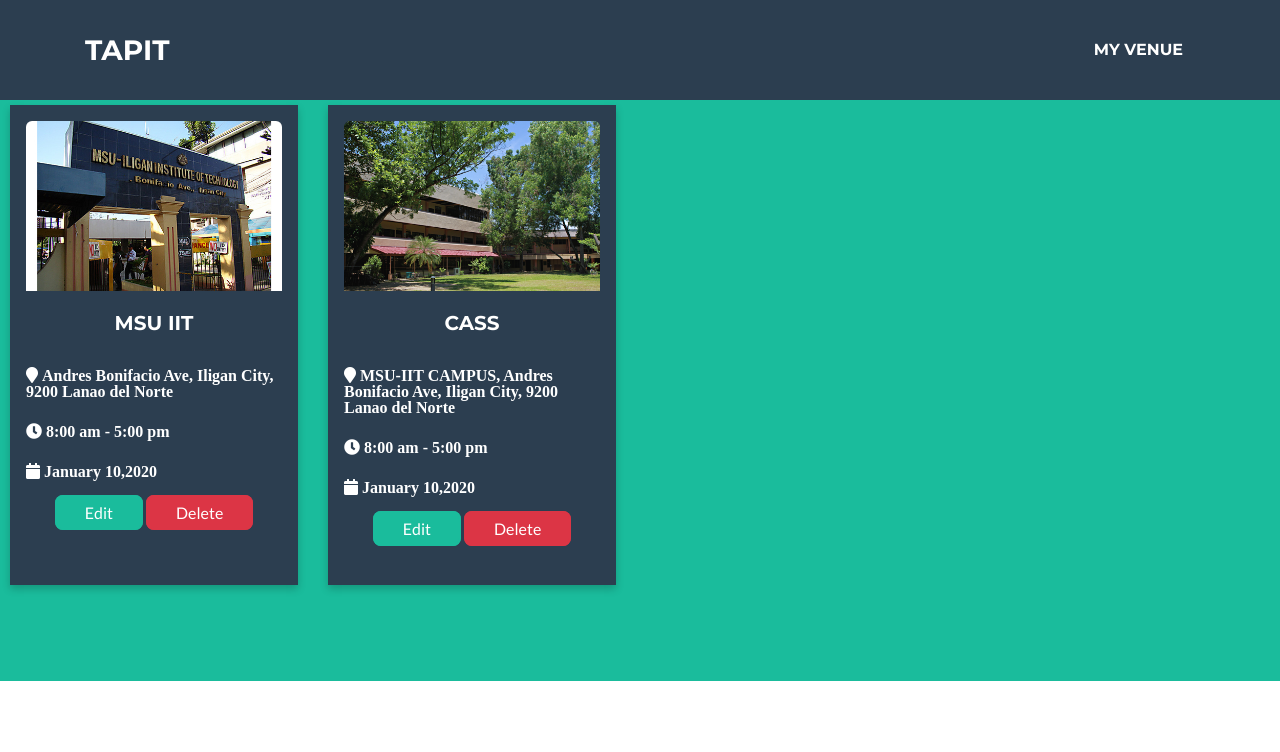
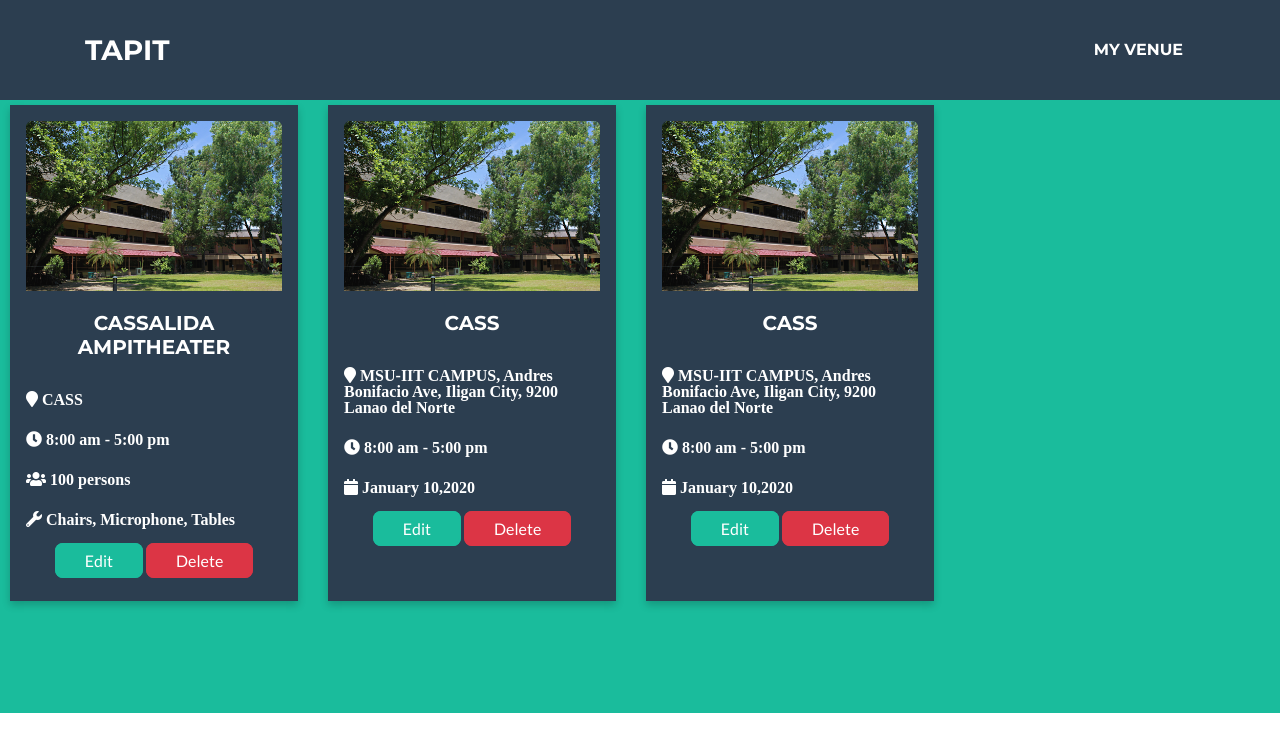
Before and after one commit to jeandelacruz1004/tapITWEB, a Flask app: template tapit/templates/venue.html in a window 1280 px wide. Shown: the top 752 px of the page. Run offline with Flask 2, Linux system fonts and the light colour scheme; the template is opened without the code that fills it, so the values that code supplies are empty; some libraries are stand-ins or nearby versions.

Commit message:
Can add venue

```diff
--- a/tapit/models.py
+++ b/tapit/models.py
@@ -123,10 +123,7 @@
     capacity = db.Column(db.Integer(), nullable=False)
     equipment = db.Column(db.String(), nullable=False)
     image_file = db.Column(db.String(), nullable=False, default='banner.jpg')
-    gallery = db.Column(db.String(), nullable=False)
-    status = db.Column(db.String(), nullable=False)
-    participants_list = db.Column(db.String(), nullable=False)
-    is_archived = db.Column(db.String(), nullable=False)
+
 
     def __repr__(self):
         return f"User('{self.venue_name}', '{self.college_id}', '{self.capacity}', '{self.equipment}')"
--- a/tapit/templates/manage_ven.html
+++ b/tapit/templates/manage_ven.html
@@ -9,7 +9,7 @@
         <div class="collapse navbar-collapse" id="navbarResponsive">
               <ul class="navbar-nav ml-auto">
                     <li class="nav-item mx-0 mx-lg-1">
-                        <a class="nav-link py-3 px-0 px-lg-3 rounded js-scroll-trigger" href="#portfolio">Venues</a>
+                        <a class="nav-link py-3 px-0 px-lg-3 rounded js-scroll-trigger" href="{{url_for('disp_venue')}}">Venues</a>
                     </li>
                     <li class="nav-item mx-0 mx-lg-1">
                          {% if current_user.is_admin == True %}
--- a/tapit/templates/venue.html
+++ b/tapit/templates/venue.html
@@ -25,22 +25,38 @@
 
 {% block content %}
   <header class="masthead bg-primary text-white text-center">
-    <div class="container d-flex align-items-center flex-column">
-        <div id="demo" class="carousel slide" data-ride="carousel" style=" width:100%; height: auto">
-
-
-        </div></div>
+    <div class="container d-flex align-items-center flex-column"><div id="demo" class="carousel slide" data-ride="carousel" style=" width:100%; height: auto"></div></div>
 
         <div class="row">
             <div class="col-sm-6">
-                <div class="cards" style="width: 18rem;  height:30rem;">
-                    <img class="card-img-top" src='{{ url_for("static", filename="img/IIT.jpg")}}' alt="Card image cap">
+                <div class="cards" style="width: 18rem;  height:31rem; margin-bottom: 1rem;">
+                    <img class="card-img-top" src='{{ url_for("static", filename="img/CASS.png")}}' alt="Card image cap">
                     <div class="card-body">
-                        <h5 class="card-title">MSU IIT</h5>
+                        <h5 class="card-title">CASSALIDA AMPITHEATER</h5>
                         <p class="card-text"></p>
                     </div>
                         <ul class="list-group list-group-flush">
-                            <i class="fa fa-map-marker" style="font-size:16px; text-align:left">  Andres Bonifacio Ave, Iligan City, 9200 Lanao del Norte</i><br>
+                            <i class="fa fa-map-marker" style="font-size:16px; text-align:left"> CASS</i><br>
+                            <i class="fa fa-clock" style="font-size:16px; text-align:left">  8:00 am - 5:00 pm</i><br>
+                            <i class="fa fa-users" style="font-size:16px; text-align:left"> 100 persons</i><br>
+                            <i class="fa fa-wrench" style="font-size:16px; text-align:left"> Chairs, Microphone, Tables</i>
+                        </ul>
+                    <div class="card-body" >
+                        <a href="#" class=" btn btn-primary"style="height:500px;width:200px" >Edit</a>
+                        <a href="#" class=" btn btn-danger" style="height:200px;width:200px" >Delete</a>
+                    </div>
+                </div>
+            </div>
+            <div class="col-sm-6" display="flex">
+                <div class="cards" style="width: 18rem; height:31rem;  margin-bottom: 1rem;">
+                    <img class="card-img-top" src='{{ url_for("static", filename="img/CASS.png")}}' alt="Card image cap">
+
+                    <div class="card-body">
+                        <h5 class="card-title">CASS</h5>
+                        <p class="card-text"></p>
+                    </div>
+                        <ul class="list-group list-group-flush">
+                            <i class="fa fa-map-marker" style="font-size:16px; text-align:left">  MSU-IIT CAMPUS, Andres Bonifacio Ave, Iligan City, 9200 Lanao del Norte</i><br>
                             <i class="fa fa-clock" style="font-size:16px; text-align:left">  8:00 am - 5:00 pm</i><br>
                             <i class="fa fa-calendar" style="font-size:16px; text-align:left"> January 10,2020</i>
                         </ul>
@@ -51,8 +67,9 @@
                 </div>
             </div>
             <div class="col-sm-6" display="flex">
-                <div class="cards" style="width: 18rem; height:30rem;">
+                <div class="cards" style="width: 18rem; height:31rem; margin-bottom: 1rem;">
                     <img class="card-img-top" src='{{ url_for("static", filename="img/CASS.png")}}' alt="Card image cap">
+
                     <div class="card-body">
                         <h5 class="card-title">CASS</h5>
                         <p class="card-text"></p>
@@ -69,79 +86,31 @@
                 </div>
             </div>
 
+            {% for venue in venues%}
+                <div class="col-sm-6" display="flex">
+                    <div class="cards" style="width: 18rem; height:31rem; margin-bottom: 1rem;">
+                        <img class="card-img-top" src='{{ url_for("static", filename="img/IIT.jpg")}}' alt="Card image cap">
+
+                        <div class="card-body">
+                            <h5 class="card-title">{{ venue.venue_name }}</h5>
+                            <p class="card-text"></p>
                         </div>
-
-
-</header>
-
-
-
-
-
-
-  <!-- Added Venuee-->
-
-  <div class="event-container">
-    <div class="eventcont">
-
-      {% for event in events%}
-      <div class="column">
-        <div class="card" style="width: 18rem; margin: 1rem;">
-          <img src='{{ image_file }}' class="card-img-top" alt="...">
-          <div class="card-body">
-            <h5 class="card-title">{{ event.title }}</h5>
-            <p class="card-text">{{ event.details }}</p>
-            <p>{{ event.start_time }}</p>
-            <p>{{ event.end_time }}</p>
-            <p>{{ event.date_created }}</p>
-            <a href="#" class="btn btn-primary" data-toggle="modal" data-target="#eventmodal{{ event.id }}">Event Details</a>
+                            <ul class="list-group list-group-flush">
+                                <i class="fa fa-map-marker" style="font-size:16px; text-align:left"> {{ venue.college }}</i><br>
+                                <i class="fa fa-clock" style="font-size:16px; text-align:left">  8:00 am - 5:00 pm</i><br>
+                                <i class="fa fa-users" style="font-size:16px; text-align:left"> {{ venue.capacity }}</i><br>
+                                <i class="fa fa-wrench" style="font-size:16px; text-align:left"> {{ venue.equipment }}</i>
+                            </ul>
+                        <div class="card-body" >
+                            <a href="{{url_for('addvenue')}}" class=" btn btn-primary"style="height:500px;width:200px">Edit</a>
+                            <a href="#" class=" btn btn-danger" style="height:200px;width:200px" >Delete</a>
                         </div>
                     </div>
                 </div>
             {% endfor %}
 
         </div>
-  </div>
-
-  {% for event in events %}
-  <div class="portfolio-modal modal fade" id="eventmodal{{ event.id }}" tabindex="-1" role="dialog" aria-labelledby="portfolioModal3Label" aria-hidden="true">
-    <div class="modal-dialog modal-xl" role="document">
-      <div class="modal-content">
-        <button type="button" class="close" data-dismiss="modal" aria-label="Close">
-          <span aria-hidden="true">
-            <i class="fas fa-times"></i>
-          </span>
-        </button>
-        <div class="modal-body text-center">
-          <div class="container">
-            <div class="row justify-content-center">
-              <div class="col-lg-8">
-                <!-- Portfolio Modal - Title -->
-                <h2 class="portfolio-modal-title text-secondary text-uppercase mb-0">{{ event.title }}</h2>
-                <!-- Icon Divider -->
-                <div class="divider-custom">
-                  <div class="divider-custom-line"></div>
-                  <div class="divider-custom-icon">
-                    <i class="fas fa-star"></i>
-                  </div>
-                  <div class="divider-custom-line"></div>
-                </div>
-                <!-- Portfolio Modal - Image -->
-                <img class="img-fluid rounded mb-5" src="img/portfolio/circus.png" alt="">
-                <!-- Portfolio Modal - Text -->
-                <p class="mb-5">{{ event.details }}</p>
-                <button class="btn btn-primary" href="#" data-dismiss="modal">
-                  <i class="fas fa-times fa-fw"></i>
-                  Close Window
-                </button>
-              </div>
-            </div>
-          </div>
-        </div>
-      </div>
-    </div>
-  </div>
-  {% endfor %}
+</header>
 
 
 {% endblock content %}
```
Also changed, not shown: tapit/forms.py (+8 -7 lines), tapit/routes.py (+8 -5 lines), tapit/templates/addvenue.html (+16 -2 lines). Lines whose indentation alone changed are shown as unchanged.
